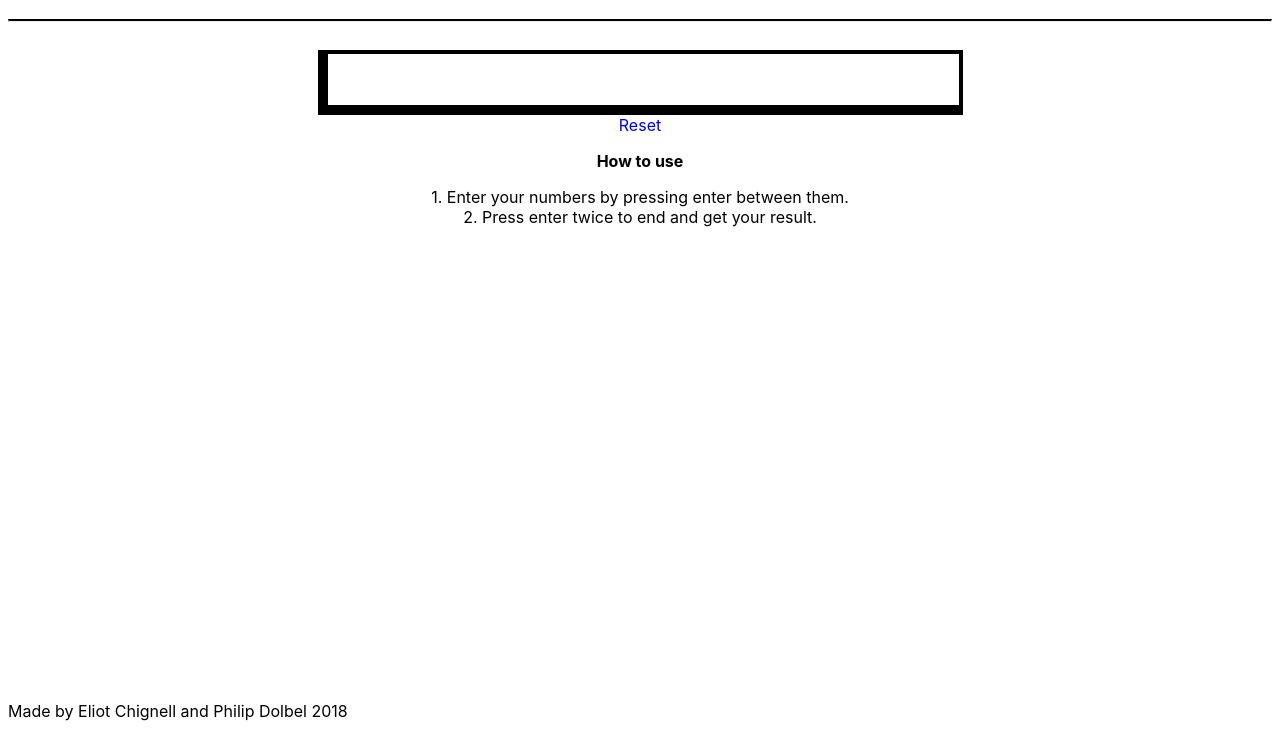
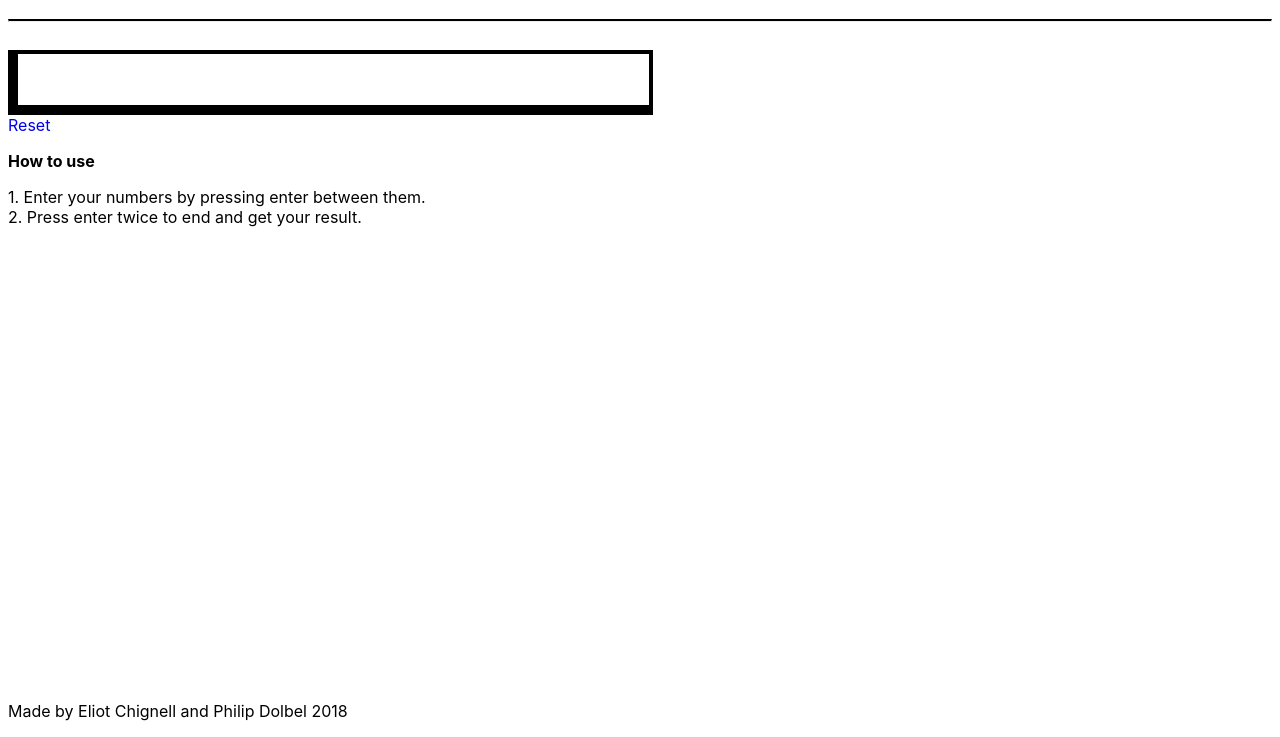
Before and after one commit to AGS-Programming-Group/averager, a plain HTML site: page index.html in a window 1280 px wide. Shown: the part 63-800 px from the top of the page. Drawn offline with Linux system fonts and the light colour scheme.

Commit message:
remove center

```diff
--- a/index.html
+++ b/index.html
@@ -13,7 +13,7 @@
       <hr>
     </header>
 
-    <center>
+    <div class="center">
     <br>
     <input type='text'><br>
     <a href='javascript:reset();' class='reset'>Reset</a>
@@ -23,7 +23,7 @@
     <div class='name'>
       <p>Made by Eliot Chignell and Philip Dolbel 2018</p>
     </div>
-    </center>
+    </div>
     <script src="script.js"></script>
   </body>
 </html>
```
